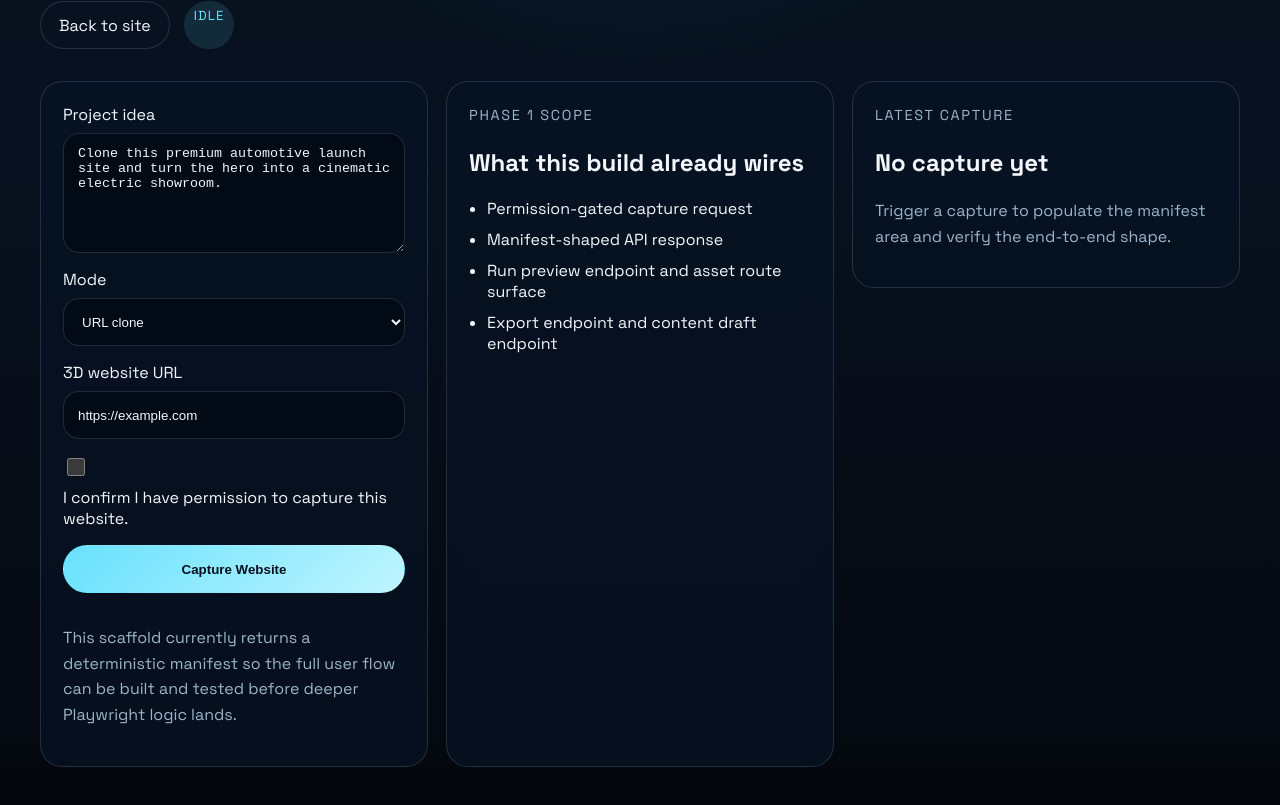
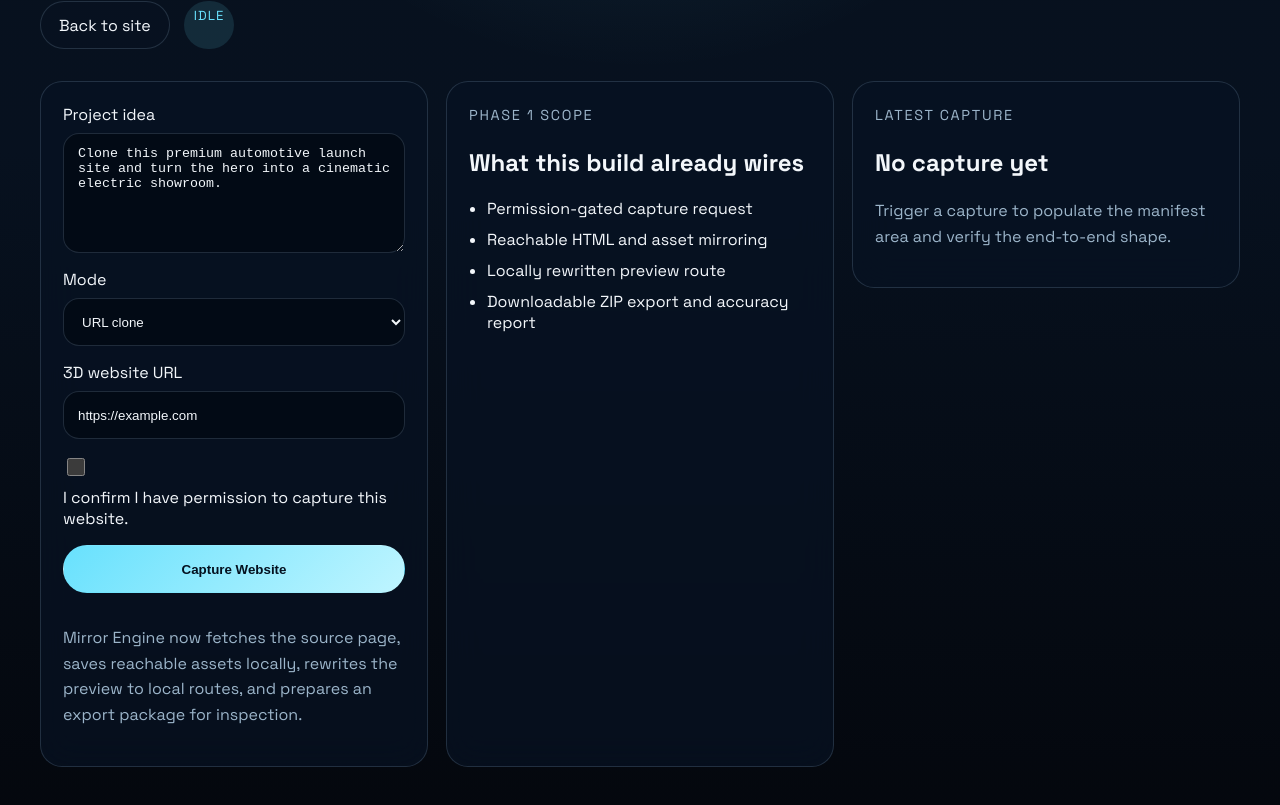
Before and after one commit to MOHAMEDPARVEZMAHAROOF/HEY-HORIZON-WEB-BUILDER, a Next.js app in the folder apps/web/: page /webgl-cloner in a window 1280 px wide. Shown: the part 403-1208 px from the top of the page. Built offline with nearby package versions, Linux system fonts and the light colour scheme.

Commit message:
Implement capture export MVP

```diff
--- a/apps/web/components/webgl-cloner-workbench.tsx
+++ b/apps/web/components/webgl-cloner-workbench.tsx
@@ -11,6 +11,7 @@ type CaptureResponse = {
   manifestUrl: string;
   stats: {
     capturedAssets: number;
+    downloadedAssets: number;
     modelCount: number;
     textureCount: number;
     scriptCount: number;
@@ -115,8 +116,8 @@ export function WebglClonerWorkbench() {
             Capture Website
           </button>
           <p className="field-note">
-            This scaffold currently returns a deterministic manifest so the full user flow can be
-            built and tested before deeper Playwright logic lands.
+            Mirror Engine now fetches the source page, saves reachable assets locally, rewrites the
+            preview to local routes, and prepares an export package for inspection.
           </p>
         </form>
 
@@ -125,9 +126,9 @@ export function WebglClonerWorkbench() {
           <h2>What this build already wires</h2>
           <ul>
             <li>Permission-gated capture request</li>
-            <li>Manifest-shaped API response</li>
-            <li>Run preview endpoint and asset route surface</li>
-            <li>Export endpoint and content draft endpoint</li>
+            <li>Reachable HTML and asset mirroring</li>
+            <li>Locally rewritten preview route</li>
+            <li>Downloadable ZIP export and accuracy report</li>
           </ul>
         </section>
 
@@ -139,6 +140,7 @@ export function WebglClonerWorkbench() {
               <p className="panel-copy">{manifest.sourceUrl}</p>
               <ul>
                 <li>Assets: {manifest.stats.capturedAssets}</li>
+                <li>Downloaded: {manifest.stats.downloadedAssets}</li>
                 <li>Models: {manifest.stats.modelCount}</li>
                 <li>Textures: {manifest.stats.textureCount}</li>
                 <li>Scripts: {manifest.stats.scriptCount}</li>
@@ -150,7 +152,20 @@ export function WebglClonerWorkbench() {
                 <Link className="ghost-button" href={manifest.exportUrl}>
                   Export
                 </Link>
+                <Link className="ghost-button" href={manifest.manifestUrl}>
+                  Open Manifest
+                </Link>
               </div>
+              {manifest.limitations.length > 0 ? (
+                <>
+                  <h3>Capture Notes</h3>
+                  <ul>
+                    {manifest.limitations.map((item) => (
+                      <li key={item}>{item}</li>
+                    ))}
+                  </ul>
+                </>
+              ) : null}
             </>
           ) : (
             <>
```
